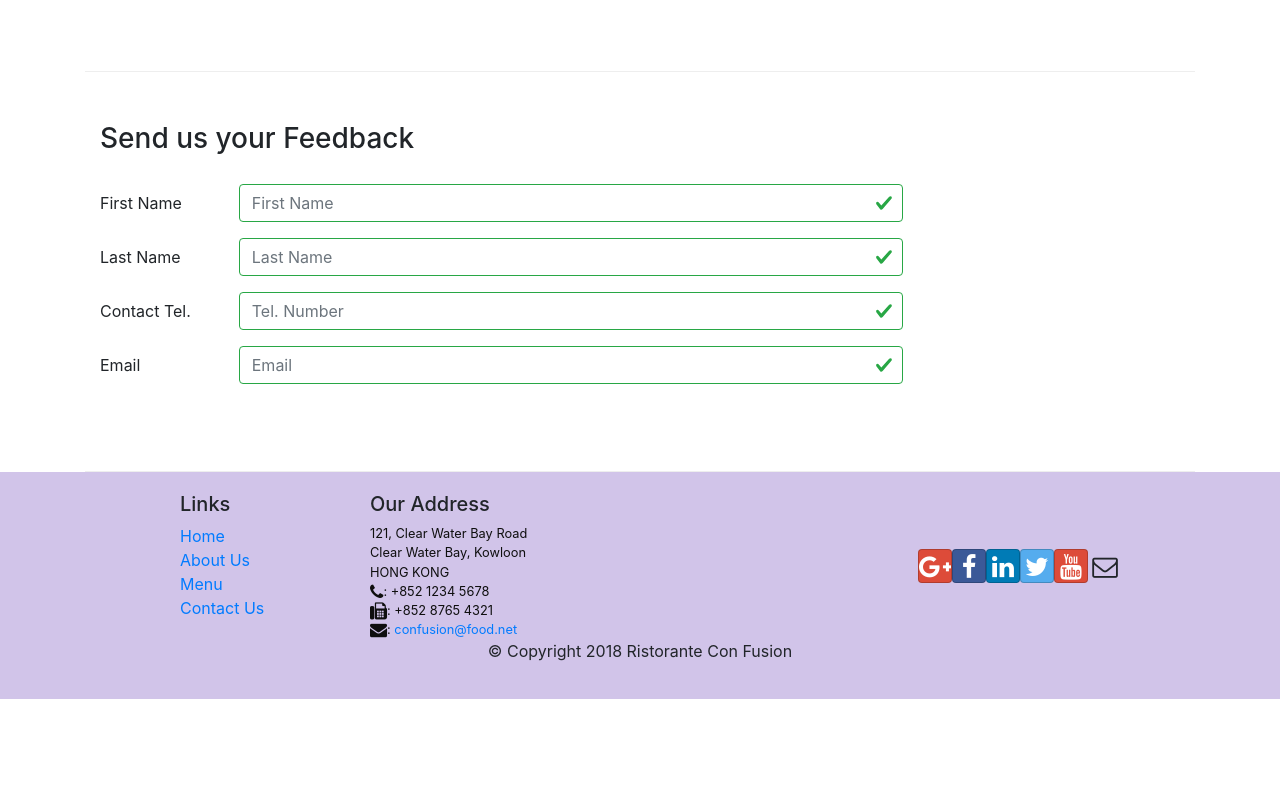
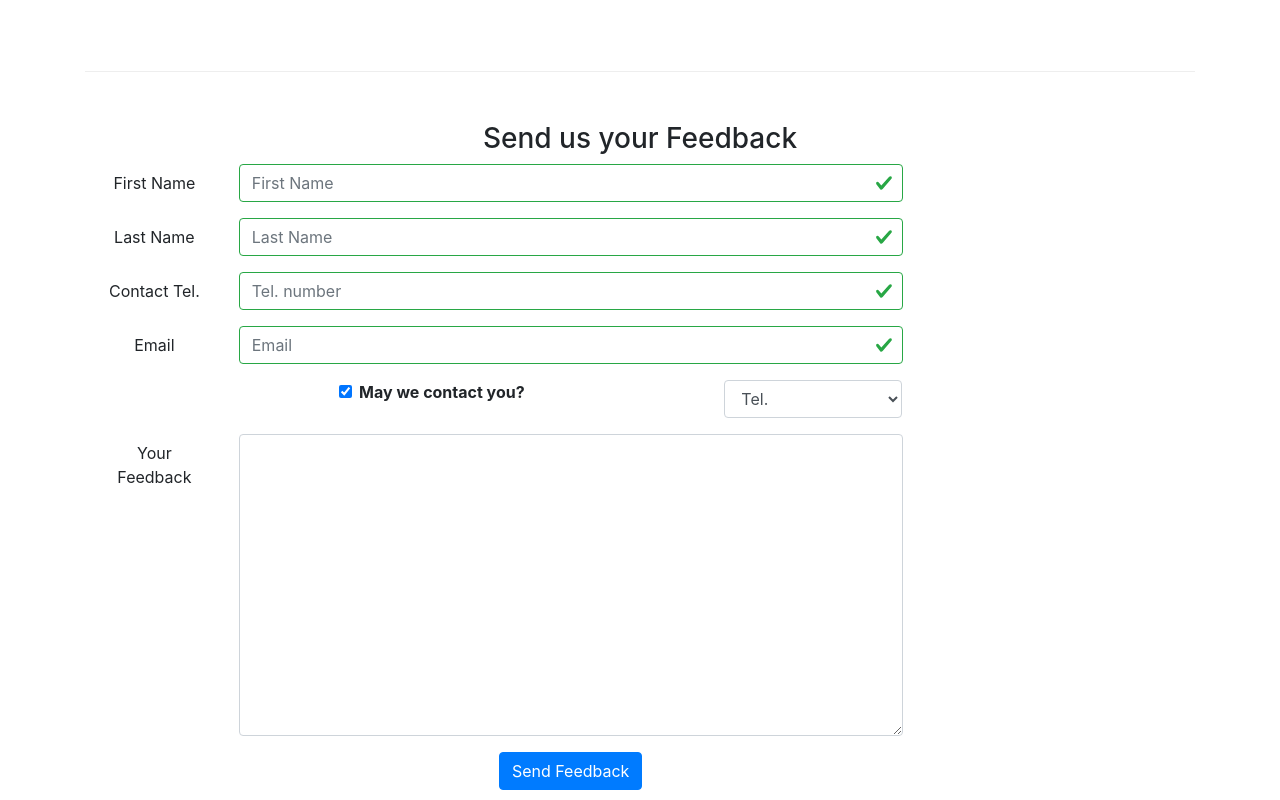
Before and after one commit to hidai25/reactapp1, a React (Create React App) app: page /contactus in a window 1280 px wide. Shown: the part 800-1600 px from the top of the page. Before the commit the page ends 1499 px from the top, so only its background shows below. Built offline with nearby package versions, Linux system fonts and the light colour scheme.

Commit message:
Intro. to Redux

```diff
--- a/package.json
+++ b/package.json
@@ -9,9 +9,11 @@
     "react": "^16.7.0",
     "react-dom": "^16.7.0",
     "react-popper": "^1.3.2",
+    "react-redux": "^6.0.0",
     "react-router-dom": "^4.3.1",
     "react-scripts": "2.1.1",
-    "reactstrap": "^6.5.0"
+    "reactstrap": "^6.5.0",
+    "redux": "^4.0.1"
   },
   "scripts": {
     "start": "react-scripts start",
--- a/src/App.js
+++ b/src/App.js
@@ -1,19 +1,23 @@
 import React, { Component } from 'react';
 import './App.css';
 import Main from './components/MainComponent';
-import {BrowserRouter} from 'react-router-dom'
+import {BrowserRouter} from 'react-router-dom';
+import { Provider } from 'react-redux';
+import { configureStore } from './redux/configureStore';
+
+const store = configureStore();
 
 class App extends Component {
 
-
-
   render() {
     return (
-      <BrowserRouter>
-        <div >
-          <Main/>
-        </div>
-      </BrowserRouter>
+      <Provider store={store}>
+        <BrowserRouter>
+          <div className="App">
+            <Main />
+          </div>
+        </BrowserRouter>
+      </Provider>
     );
   }
 }
--- a/src/components/ContactComponent.js
+++ b/src/components/ContactComponent.js
@@ -1,21 +1,20 @@
-import React, { Component } from 'react';
-import {Breadcrumb,BreadcrumbItem, Button, Form, FormGroup, Label, Input, Col,FormFeedback} from 'reactstrap';
+import React,{Component} from 'react';
+import {Breadcrumb, BreadcrumbItem, Button, Form,FormFeedback, FormGroup, Label, Input, Col} from 'reactstrap';
 import {Link} from 'react-router-dom';
 
-class Contact extends Component {
+class Contact extends Component{
 
-
-  constructor(props) {
+	constructor(props){
 		super(props);
 
-       this.state = {
-            firstname: '',
-            lastname: '',
-            telnum: '',
-            email: '',
-            agree: false,
+		this.state={
+			firstname:'',
+			lastname:'',
+			telnum:'',
+			emial: '',
+			agree: 'false',
 			contactType: 'Tel.',
-            message: '',
+			message:'',
 			touched: {
 				firstname: false,
 				lastname: false,
@@ -24,14 +23,12 @@ class Contact extends Component {
 			}
 		};
 
-
-
+		this.handleInputChange = this.handleInputChange.bind(this);
         this.handleSubmit = this.handleSubmit.bind(this);
-    this.handleInputChange = this.handleInputChange.bind(this);
+        this.handleBlur = this.handleBlur.bind(this);
 	}
 
-   handleInputChange(event)
-     {
+	handleInputChange(event) {
         const target = event.target;
         const value = target.type === 'checkbox' ? target.checked : target.value;
         const name = target.name;
@@ -47,25 +44,25 @@ handleSubmit(event) {
         event.preventDefault();
     }
 
-handleBlur = (field) => (evt) => {
+    handleBlur = (field)=>(evt)=>{
     	this.setState({
-         touched: { ...this.state.touched, [field]: true },
+    		touched: {...this.state.touched,[field]:true}
     	});
     }
-validate(firstname, lastname, telnum, email) {
 
-         const errors = {
-             firstname: '',
-             lastname: '',
-             telnum: '',
+    validate(firstname, lastname, telnum, email){
+    	const errors={
+    		firstname:'',
+			lastname:'',
+			telnum:'',
 			email: ''
     	};
 
-         if (this.state.touched.firstname && firstname.length < 3)
-             errors.firstname = 'First Name should be >= 3 characters';
-         else if (this.state.touched.firstname && firstname.length > 10)
-             errors.firstname = 'First Name should be <= 10 characters';
-
+    	if (this.state.touched.firstname && firstname.length <3) {
+    		errors.firstname = 'First Name should be >=3 characters';
+    	}else if (this.state.touched.firstname && firstname.length >10){
+    	    		errors.firstname = 'First Name should be >=3 characters';
+    	    	}
     	if (this.state.touched.lastname && lastname.length < 3)
             errors.lastname = 'Last Name should be >= 3 characters';
         else if (this.state.touched.lastname && lastname.length > 10)
@@ -79,26 +76,20 @@ validate(firstname, lastname, telnum, email) {
             errors.email = 'Email should contain a @';
 
         return errors;
+
     }
 
-
-
-
-render() {
-const errors = this.validate(this.state.firstname, this.state.lastname, this.state.telnum, this.state.email);
-  return (
+	render(){;
+		const errors = this.validate(this.state.firstname,this.state.lastname,this.state.telnum,this.state.email)
+		return(
         <div className="container">
-        <div className="container">
-        <div className="row">
         	<Breadcrumb>
                 <BreadcrumbItem><Link to="/home">Home</Link></BreadcrumbItem>
                 <BreadcrumbItem active>Contact Us</BreadcrumbItem>
             </Breadcrumb>
             <div className="col-12">
                 <h3>Contact Us</h3>
-        <hr/>
-        </div>
-          </div>
+                <hr />
             </div>
             <div className="row row-content">
                 <div className="col-12">
@@ -126,6 +117,7 @@ const errors = this.validate(this.state.firstname, this.state.lastname, this.sta
                     </div>
                 </div>
             </div>
+
             <div className="row row-content">
                    <div className="col-12">
                       <h3>Send us your Feedback</h3>
@@ -140,7 +132,7 @@ const errors = this.validate(this.state.firstname, this.state.lastname, this.sta
                                         value={this.state.firstname}
                                         valid={errors.firstname === ''}
                                         invalid={errors.firstname !== ''}
-                                      onBlur={this.handleBlur('firstname')}
+                                        onBlur = {this.handleBlur('firstname')}
                                         onChange={this.handleInputChange} />
                                     <FormFeedback>{errors.firstname}</FormFeedback>
                                 </Col>
@@ -153,7 +145,7 @@ const errors = this.validate(this.state.firstname, this.state.lastname, this.sta
                                         value={this.state.lastname}
                                         valid={errors.lastname === ''}
                                         invalid={errors.lastname !== ''}
-                                      onBlur={this.handleBlur('lastname')}
+                                        onBlur = {this.handleBlur('lastname')}
                                         onChange={this.handleInputChange} />
                                     <FormFeedback>{errors.lastname}</FormFeedback>
                                 </Col>
@@ -162,11 +154,11 @@ const errors = this.validate(this.state.firstname, this.state.lastname, this.sta
                             <Label htmlFor="telnum" md={2}>Contact Tel.</Label>
                                 <Col md={10}>
                                     <Input type="tel" id="telnum" name="telnum"
-                                      placeholder="Tel. Number"
+                                        placeholder="Tel. number"
                                         value={this.state.telnum}
                                         valid={errors.telnum === ''}
                                         invalid={errors.telnum !== ''}
-                                      onBlur={this.handleBlur('telnum')}
+                                        onBlur = {this.handleBlur('telnum')}
                                         onChange={this.handleInputChange} />
                                     <FormFeedback>{errors.telnum}</FormFeedback>
                                 </Col>
@@ -179,9 +171,46 @@ const errors = this.validate(this.state.firstname, this.state.lastname, this.sta
                                         value={this.state.email}
                                         valid={errors.email === ''}
                                         invalid={errors.email !== ''}
-                                      onBlur={this.handleBlur('email')}
+                                        onBlur = {this.handleBlur('email')}
                                         onChange={this.handleInputChange} />
                                 <FormFeedback>{errors.email}</FormFeedback>
+                                </Col>
+                            </FormGroup>
+                            <FormGroup row>
+                                <Col md={{size: 6, offset: 2}}>
+                                    <FormGroup check>
+                                        <Label check>
+                                            <Input type="checkbox"
+                                                name="agree"
+                                                checked={this.state.agree}
+                                                onChange={this.handleInputChange} /> {' '}
+                                            <strong>May we contact you?</strong>
+                                        </Label>
+                                    </FormGroup>
+                                </Col>
+                                <Col md={{size: 3, offset: 1}}>
+                                    <Input type="select" name="contactType"
+                                            value={this.state.contactType}
+                                            onChange={this.handleInputChange}>
+                                        <option>Tel.</option>
+                                        <option>Email</option>
+                                    </Input>
+                                </Col>
+                            </FormGroup>
+                            <FormGroup row>
+                                <Label htmlFor="message" md={2}>Your Feedback</Label>
+                                <Col md={10}>
+                                    <Input type="textarea" id="message" name="message"
+                                        rows="12"
+                                        value={this.state.message}
+                                        onChange={this.handleInputChange}></Input>
+                                </Col>
+                            </FormGroup>
+                            <FormGroup row>
+                                <Col md={{size: 10, offset: 2}}>
+                                    <Button type="submit" color="primary">
+                                        Send Feedback
+                                    </Button>
                                 </Col>
                             </FormGroup>
                         </Form>
@@ -192,13 +221,7 @@ const errors = this.validate(this.state.firstname, this.state.lastname, this.sta
     );
 	}
 
+
 }
 
-
-
-
-
-
-
-
 export default Contact;
--- a/src/components/HeaderComponent.js
+++ b/src/components/HeaderComponent.js
@@ -63,7 +63,7 @@ class Header extends Component {
                             <NavItem>
                                 <NavLink className="nav-link" to='/contactus'><span className="fa fa-address-card fa-lg"></span> Contact Us</NavLink>
                             </NavItem>
-</Nav>
+                              </Nav>
                             <Nav className="ml-auto" navbar>
                              <NavItem>
                                <Button outline onClick={this.toggleModal}>
--- /dev/null
+++ b/src/redux/configureStore.js
@@ -0,0 +1,11 @@
+import {createStore} from 'redux';
+import { Reducer, initialState } from './reducer'
+
+export const configureStore = () => {
+    const store = createStore(
+        Reducer, // reducer
+        initialState, // our initialState
+    );
+
+    return store;
+}
--- /dev/null
+++ b/src/redux/reducer.js
@@ -0,0 +1,15 @@
+import { DISHES } from '../shared/dishes';
+import { COMMENTS } from '../shared/comments';
+import { PROMOTIONS } from '../shared/promotions';
+import { LEADERS } from '../shared/leaders';
+
+export const initialState = {
+    dishes: DISHES,
+    comments: COMMENTS,
+    promotions: PROMOTIONS,
+    leaders: LEADERS
+};
+
+export const Reducer = (state = initialState, action) => {
+    return state;
+};
```
Also changed, not shown: src/components/MainComponent.js (+20 -19 lines), src/components/MenuComponent.js (+16 -16 lines), 1 other file (tests, documents, lock files or other folders). Lines whose indentation alone changed are shown as unchanged.
